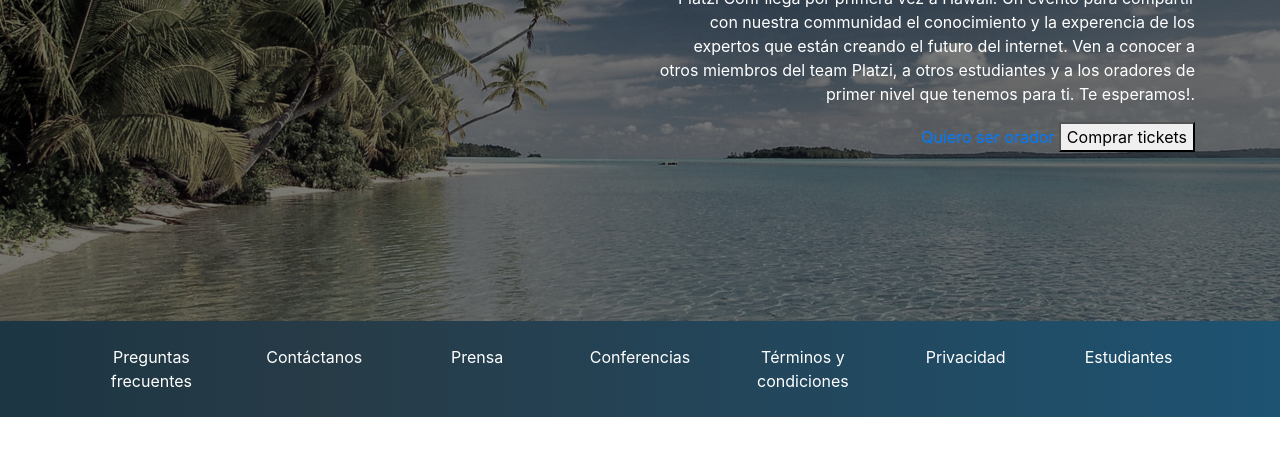
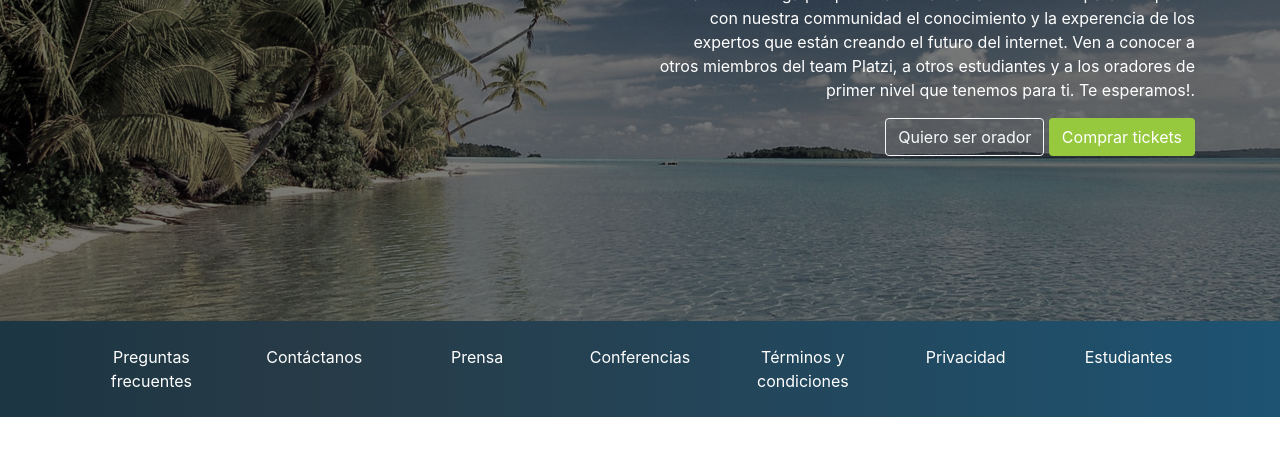
Before and after one commit to Luisl170/curso-bootstrap, a plain HTML site: page index.html in a window 1280 px wide. Shown: the part 295-750 px from the top of the page. Drawn offline with nearby package versions, Linux system fonts and the light colour scheme.

Commit message:
Creacion y asignacion de estilos para botones

```diff
--- a/index.css
+++ b/index.css
@@ -1,5 +1,14 @@
 .text-platzi {
     color: #97c93e !important;
+}
+
+.btn-platzi {
+    background-color: #97c93e !important;
+    color: white !important;
+}
+
+.btn-platzi:hover {
+    background-color: #82ad36 !important;
 }
 
 #header img {
--- a/index.html
+++ b/index.html
@@ -70,8 +70,8 @@
                             <h1>Platzi Conf Hawaii</h1>
                             <p class="d-none d-md-block">Platzi Conf llega por primera vez a Hawaii! Un evento para compartir con nuestra communidad el conocimiento y la experencia de los expertos que están creando el futuro del internet.
                             Ven a conocer a otros miembros del team Platzi, a otros estudiantes y a los oradores de primer nivel que tenemos para ti. Te esperamos!.</p>
-                            <a href="#">Quiero ser orador</a>
-                            <button type="button">Comprar tickets</button>
+                            <a href="#" class="btn btn-outline-light">Quiero ser orador</a>
+                            <button type="button" class="btn btn-platzi">Comprar tickets</button>
                         </div>
                     </div>
                 </div>
```
